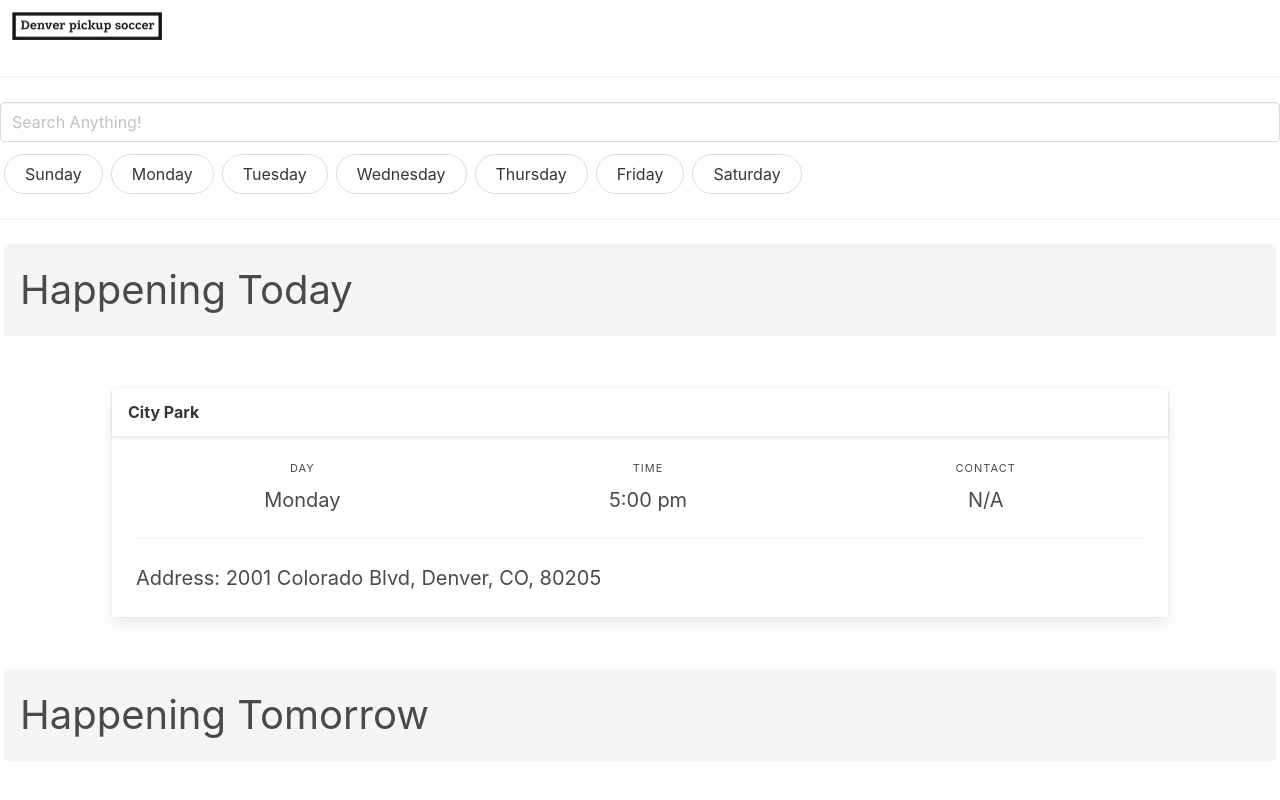
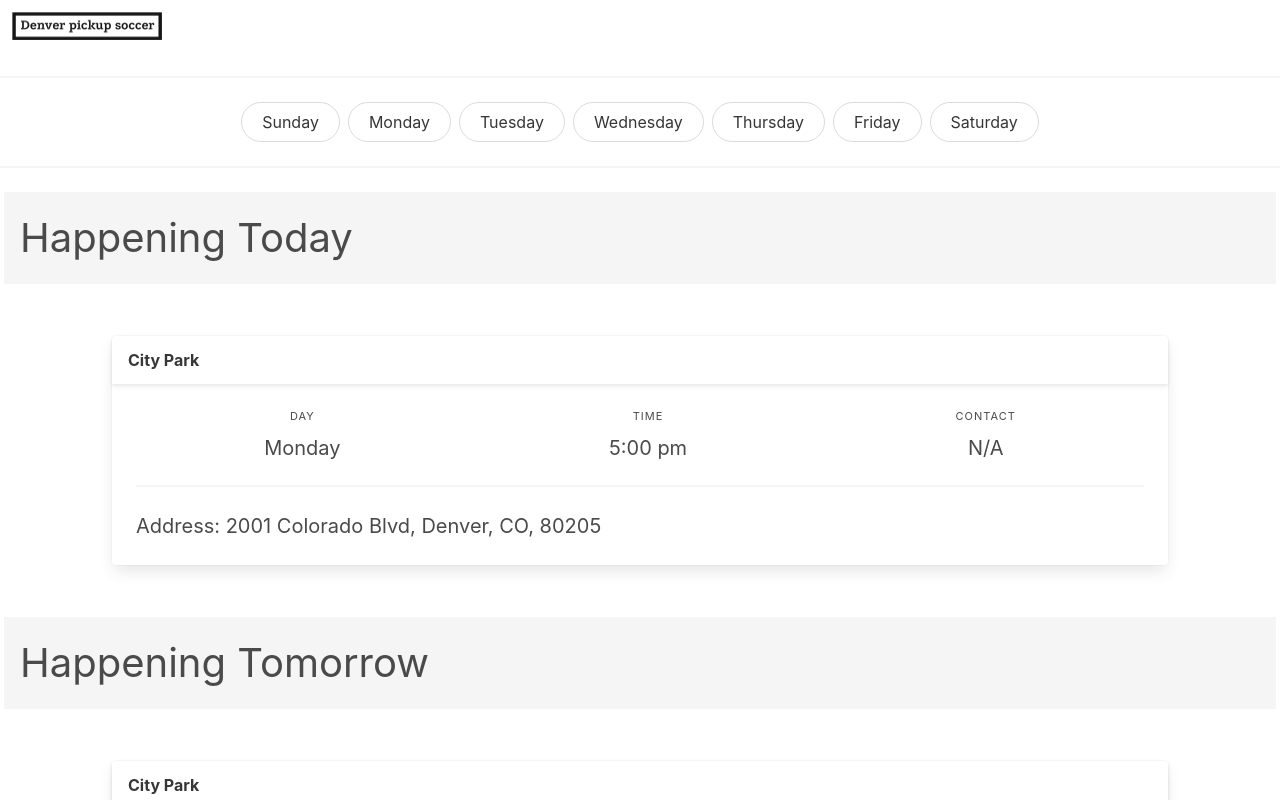
Before and after one commit to weirdestnerd/denverpickupsoccer, a React (Create React App) app: page / in a window 1280 px wide. Shown: the top 800 px of the page. Built offline with nearby package versions, Linux system fonts and the light colour scheme.

Commit message:
Revert "Basic functionalities for the Search Bar have been created. (#13)"
This reverts commit 81b492fc10b8cc0a618055766cfe6a150f52bf50.

```diff
--- a/src/App.js
+++ b/src/App.js
@@ -3,27 +3,11 @@ import HeadingBanner from './components/HeadingBanner';
 import PickupCard from './components/PickupCard';
 import Footer from './components/Footer';
 import { DateTime, Settings } from 'luxon'
-import { useState, useEffect } from 'react';
+import { useState } from 'react';
 import classNames from 'classnames';
 
 Settings.defaultZoneName = 'America/Denver'
 
-const Search = ({searchTerm, handleSearchTermChange}) => {
-  return(
-    <div className="field">
-      <p className="control">
-        <input className="input is-round"
-          type='text'
-          placeholder='Search Anything!'
-          value = {searchTerm}
-          onChange = {handleSearchTermChange}
-        />
-      </p>
-    </div>
-  )
-}
-
-// COMPONENT Buttons to filter through weekdays
 const FilterByDayOfWeek = ({ filterByDay, setFilterByDay }) => {
   const DAYS = ['Sunday', 'Monday', 'Tuesday', 'Wednesday', 'Thursday', 'Friday', 'Saturday']
 
@@ -58,9 +42,11 @@ const FilterByDayOfWeek = ({ filterByDay, setFilterByDay }) => {
 
   return (
       <>
-        <div class="control">
+        <hr className='horizontal-line'/>
+        <section className="is-horizontal-scrollable centered">
           {renderButtonForDays()}
-        </div>
+        </section>
+        <hr className='horizontal-line'/>
       </>
   )
 }
@@ -228,22 +214,6 @@ const App = () => {
   const WEEKDAYS = ['Sunday', 'Monday', 'Tuesday', 'Wednesday', 'Thursday', 'Friday', 'Saturday']
 
   const [filterByDay, setFilterByDay] = useState(null)
-  const [searchTerm, setSearchTerm] = useState("");
-  const [searchResults, setSearchResults] = useState([]);
-  const handleSearchTermChange = event => {
-    setSearchTerm(event.target.value);
-  };
-  useEffect(() => {
-    let results = PICKUPS.filter(pickup => {
-      // we want to return true when at least one attribute match
-      for (let property in pickup) {
-        let attribute = pickup[property]
-        let attributeIsSubsetOfSearchTerm = attribute.toLowerCase().includes(searchTerm.toLowerCase())
-        if ((typeof attribute !== 'boolean') && (attributeIsSubsetOfSearchTerm)) return true;
-      }
-    });
-    setSearchResults(results);
-  }, [searchTerm]);
 
   const comparePickupsByDaysOfTheWeek = (firstPickup, secondPickup) => {
     const firstDay = firstPickup.day
@@ -258,14 +228,8 @@ const App = () => {
     return WEEKDAYS.indexOf(firstDay) - WEEKDAYS.indexOf(secondDay)
   }
 
-  const renderSearchResultsByDayOfTheWeek = (weekday, search) => {
-    const pickupSearchHappeningOnDay = searchResults.filter(pickup => (pickup.day === weekday) && !pickup.hidden);
-    if (pickupSearchHappeningOnDay.length === 0) return <p>No pickups</p>
-    return pickupSearchHappeningOnDay.map(pickup => <PickupCard field={pickup.field} address={pickup.address} time={pickup.time} day={pickup.day} contact={pickup.contact}/>)
-  }
-
   const renderPickupsByDayOfTheWeek = (weekday) => {
-    const pickupsHappeningOnDay = PICKUPS.filter(pickup => (pickup.day === weekday) && !pickup.hidden);
+    const pickupsHappeningOnDay = PICKUPS.filter(pickup => (pickup.day === weekday) && !pickup.hidden)
     if (pickupsHappeningOnDay.length === 0) return <p>No pickups</p>
     return pickupsHappeningOnDay.map(pickup => <PickupCard field={pickup.field} address={pickup.address} time={pickup.time} day={pickup.day} contact={pickup.contact}/>)
   }
@@ -279,18 +243,6 @@ const App = () => {
   const renderPickups = (filterByDay) => {
     const today = WEEKDAYS[DateTime.local().weekday]
     const tomorrow = WEEKDAYS[DateTime.local().plus({ days: 1 }).weekday]
-    if (filterByDay && searchTerm) {
-      return (
-        <>
-            <HeadingBanner text={`Showing pickups for ${searchTerm} on ${filterByDay}`}/>
-            <section className="container section">
-              <div className="columns is-multiline is-mobile">
-                {renderSearchResultsByDayOfTheWeek(filterByDay, searchResults)}
-              </div>
-            </section>
-          </>
-      )
-    }
 
     if (filterByDay) {
       return (
@@ -302,21 +254,6 @@ const App = () => {
               </div>
             </section>
           </>
-      )
-    }
-
-    if (searchTerm) {
-      return (
-        <>
-          <HeadingBanner text={`Showing pickups for ${searchTerm}`}/>
-          <section className="container section">
-            <div className="columns is-multiline is-mobile">
-              {searchResults.map(pickup => (
-                <PickupCard field={pickup.field} address={pickup.address} time={pickup.time} day={pickup.day} contact={pickup.contact}/>
-              ))}
-            </div>
-          </section>
-        </>
       )
     }
 
@@ -347,15 +284,8 @@ const App = () => {
   return (
       <div className="has-text-centered landing">
         <Navbar/>
-        <hr className='horizontal-line'/>
-        <section className="centered">
-          <Search searchTerm={searchTerm} handleSearchTermChange={handleSearchTermChange} />
-          <div class="field is-grouped is-horizontal-scrollable">
-            <FilterByDayOfWeek filterByDay={filterByDay} setFilterByDay={setFilterByDay} />
-          </div>
-        </section>
-        <hr className='horizontal-line'/>
 
+        <FilterByDayOfWeek filterByDay={filterByDay} setFilterByDay={setFilterByDay} />
 
         {renderPickups(filterByDay)}
 
```
